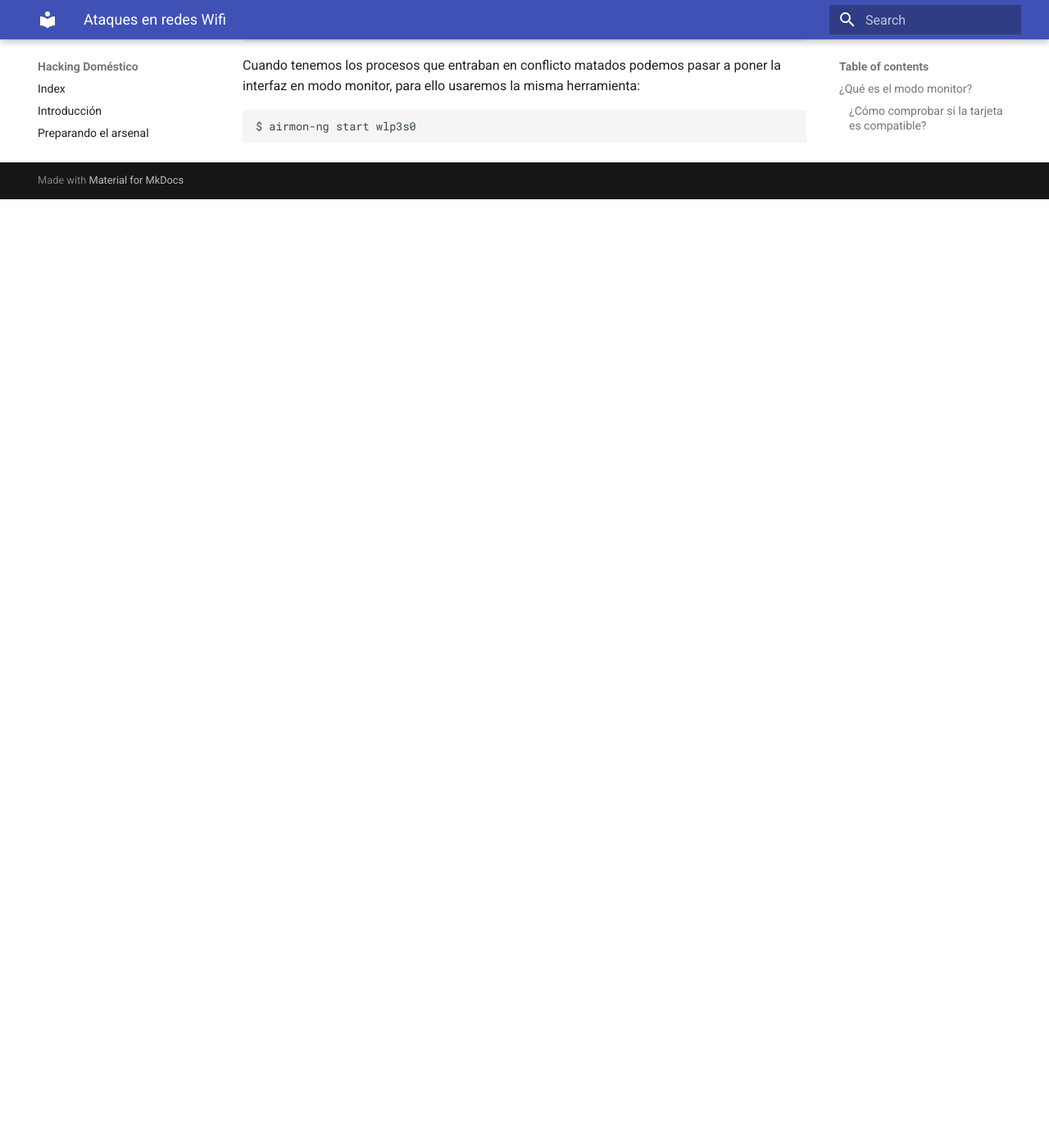
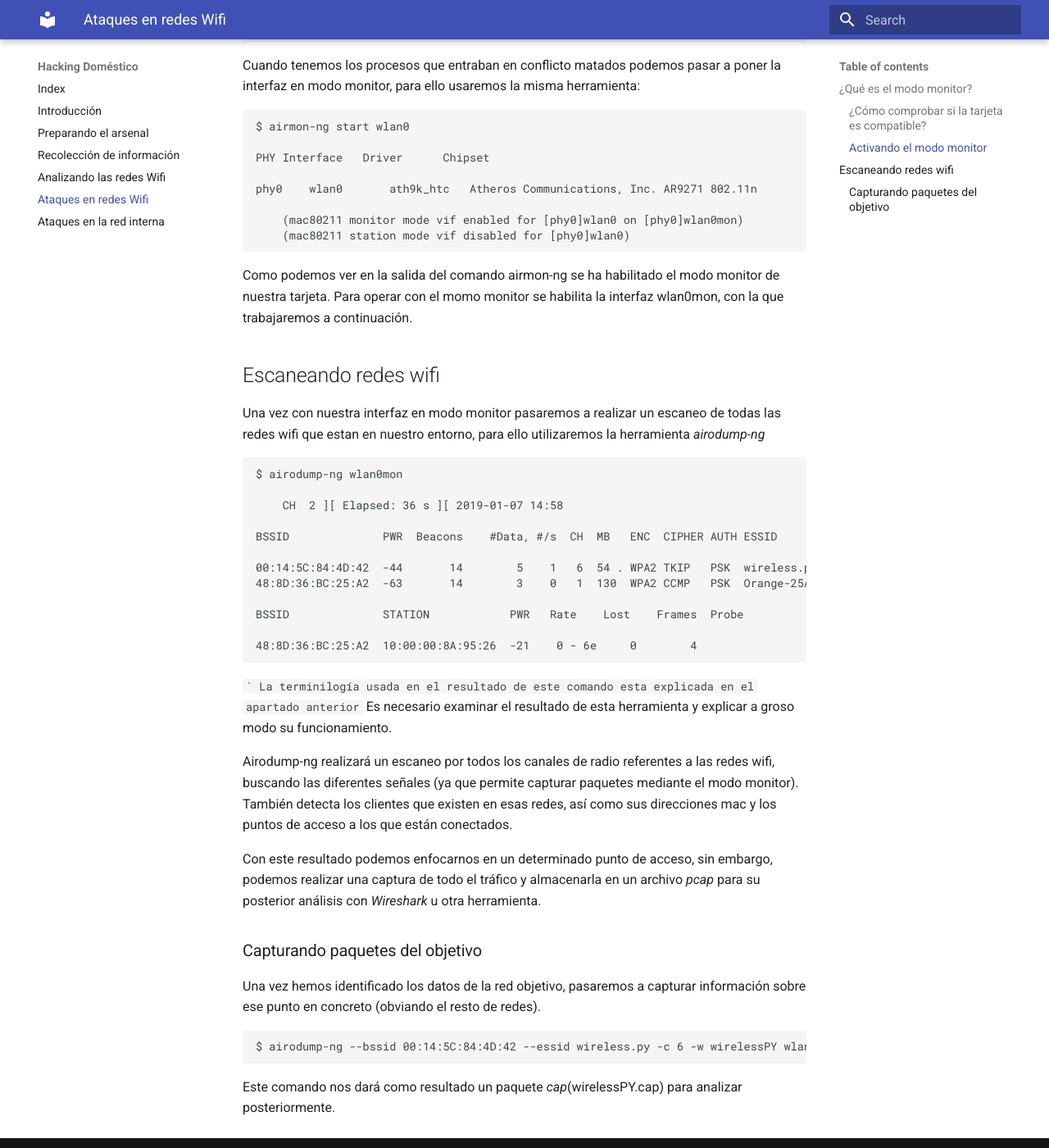
Before and after one commit to hromero99/Seguridad-en-redes-dom-sticas, an MkDocs documentation site: the page built from Documentation/docs/crackingWifi.md, in a window 1280 px wide and 1400 px high, scrolled down 1676 px. Shown: the whole window at 82% size. Built offline with MkDocs 1.6.1 and Material for MkDocs 9.7.7, drawn with Linux system fonts in a browser that asks for light colours; before the commit the page ends 1919 px from its top, so only the background shows below that; some of the changed text lies outside the part shown.

Commit message:
Comenzado ataques en area local y agregado ejemplo de arpScan

````diff
--- a/Documentation/docs/crackingWifi.md
+++ b/Documentation/docs/crackingWifi.md
@@ -28,10 +28,10 @@ Dentro de la salida extensa de este comando tenemos la categoria _Supported inte
 Una vez comprobado si la tarjeta es compatible, pasaremos a ponerla el modo monitor.
 
 ```Aircrack-ng requiere ser ejecutado como root```
-```  Para los ejemplos de comandos se utilizará la interfaz wlp3s0, esto debe de ser cambiado según la interfaz```
+```  Para los ejemplos de comandos se utilizará la interfaz wlan0, esto debe de ser cambiado según la interfaz```
 
 
-    $ root@HowIsCoding:~$  airmon-ng check wlp3s0
+    $ root@HowIsCoding:~$  airmon-ng check wlan0
 
     Found 5 processes that could cause trouble.
     Kill them using 'airmon-ng check kill' before putting
@@ -49,8 +49,48 @@ Antes de poner la interfaz en modo monitor debemos de realizar una comprobación
 
 Para matar estos procesos simplemente usamos la herramienta airmon-ng para matarlos:
 
-    $ airmon-ng kill wlp3s0
+    $ airmon-ng check kill
 
 Cuando tenemos los procesos que entraban en conflicto matados podemos pasar a poner la interfaz en modo monitor, para ello usaremos la misma herramienta:
 
-    $ airmon-ng start wlp3s0
+    $ airmon-ng start wlan0
+
+    PHY	Interface	Driver		Chipset
+
+    phy0	wlan0		ath9k_htc	Atheros Communications, Inc. AR9271 802.11n
+
+		(mac80211 monitor mode vif enabled for [phy0]wlan0 on [phy0]wlan0mon)
+		(mac80211 station mode vif disabled for [phy0]wlan0)
+
+Como podemos ver en la salida del comando airmon-ng se ha habilitado el modo monitor de nuestra tarjeta. Para operar con el momo monitor se habilita la interfaz wlan0mon, con la que trabajaremos a continuación.
+
+## Escaneando redes wifi
+
+Una vez con nuestra interfaz en modo monitor pasaremos a realizar un escaneo de todas las redes wifi que estan en nuestro entorno, para ello utilizaremos la herramienta _airodump-ng_
+
+    $ airodump-ng wlan0mon
+
+        CH  2 ][ Elapsed: 36 s ][ 2019-01-07 14:58
+
+    BSSID              PWR  Beacons    #Data, #/s  CH  MB   ENC  CIPHER AUTH ESSID
+
+    00:14:5C:84:4D:42  -44       14        5    1   6  54 . WPA2 TKIP   PSK  wireless.py
+    48:8D:36:BC:25:A2  -63       14        3    0   1  130  WPA2 CCMP   PSK  Orange-25A0
+
+    BSSID              STATION            PWR   Rate    Lost    Frames  Probe
+
+    48:8D:36:BC:25:A2  10:00:00:8A:95:26  -21    0 - 6e     0        4
+``` La terminilogía usada en el resultado de este comando esta explicada en el apartado anterior``
+Es necesario examinar el resultado de esta herramienta y explicar a groso modo su funcionamiento.
+
+Airodump-ng realizará un escaneo por todos los canales de radio referentes a las redes wifi, buscando las diferentes señales (ya que permite capturar paquetes mediante el modo monitor). También detecta los clientes que existen en esas redes, así como sus direcciones mac y los puntos de acceso a los que están conectados.
+
+Con este resultado podemos enfocarnos en un determinado punto de acceso, sin embargo, podemos realizar una captura de todo el tráfico y almacenarla en un archivo _pcap_ para su posterior análisis con _Wireshark_ u otra herramienta.
+
+### Capturando paquetes del objetivo
+
+Una vez hemos identificado los datos de la red objetivo, pasaremos a capturar información sobre ese punto en concreto (obviando el resto de redes).
+
+    $ airodump-ng --bssid 00:14:5C:84:4D:42 --essid wireless.py -c 6 -w wirelessPY wlan0mon
+
+Este comando nos dará como resultado un paquete _cap_(wirelessPY.cap) para analizar posteriormente.
--- a/Documentation/mkdocs.yml
+++ b/Documentation/mkdocs.yml
@@ -9,3 +9,4 @@ nav:
     - "Recolección de información": informationGathering.md
     - "Analizando las redes Wifi": vulnerabilities.md
     - "Ataques en redes Wifi": crackingWifi.md
+    - "Ataques en la red interna": networkAttack.md
````
Also changed, not shown: Documentation/docs/networkAttack.md (added, +84 -0 lines), Documentation/docs/img/arpReply1.png (added), Documentation/docs/img/arpRequest1.png (added), Documentation/docs/img/arpRequest2.png (added), 1 other file.
